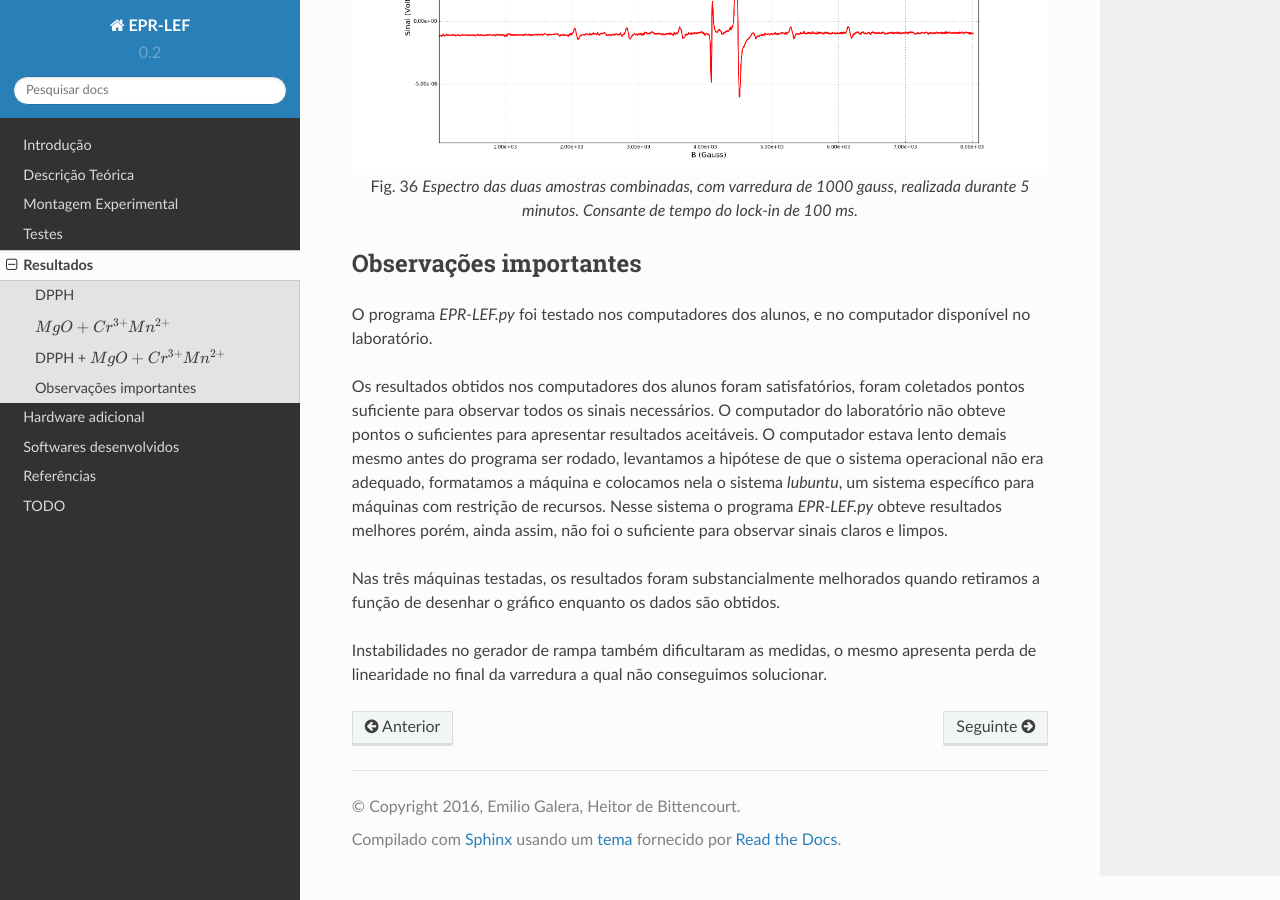
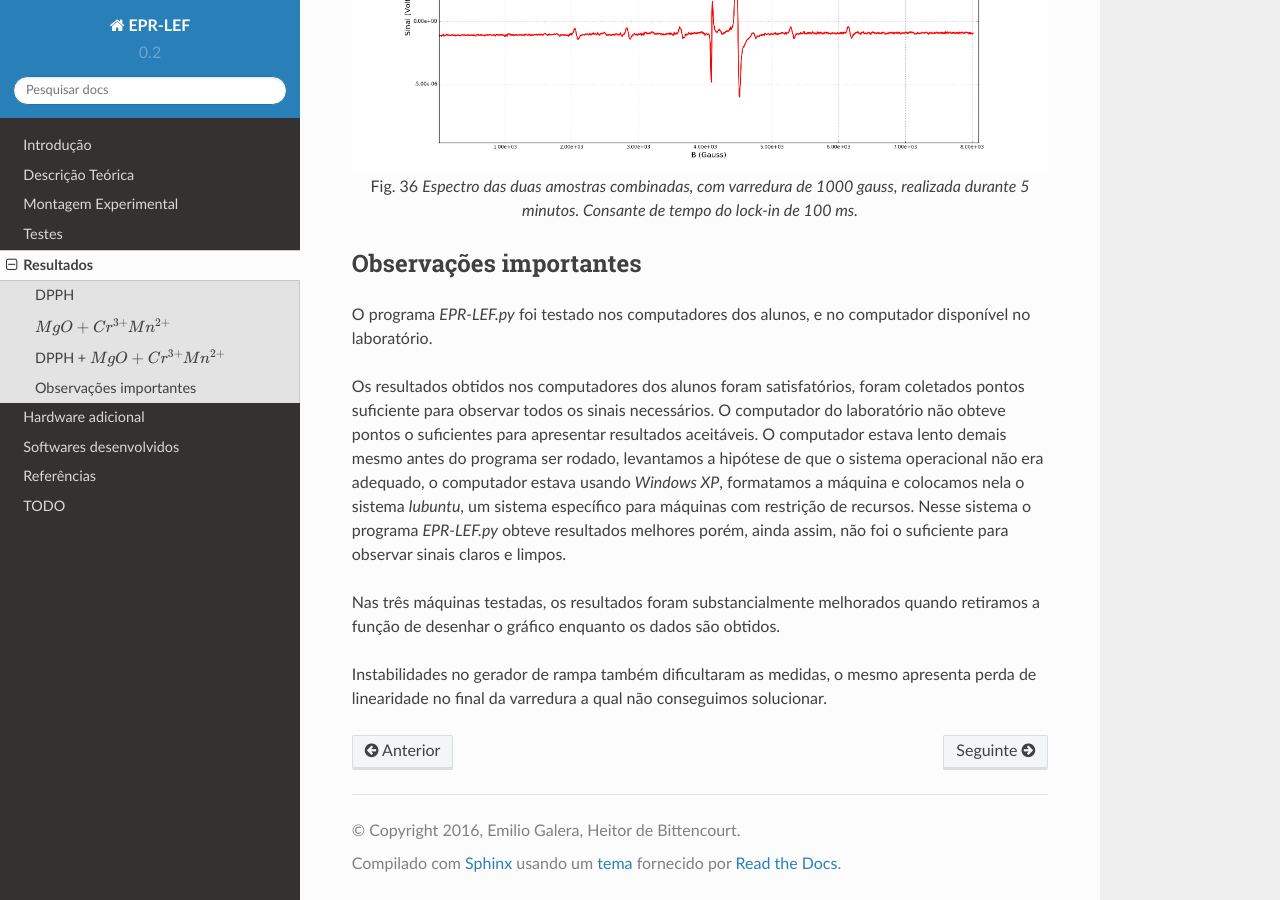
Before and after one commit to heitorPB/EPR-LEF, a Sphinx documentation site: the page built from doc/resultados.rst, in a window 1280 px wide and 900 px high, scrolled down 2819 px. Built offline with Sphinx 7.4.7 and the Read the Docs theme 2.0.0, drawn with Linux system fonts in a browser that asks for light colours.

Commit message:
pequena correção na parte final dos resultados

```diff
--- a/doc/resultados.rst
+++ b/doc/resultados.rst
@@ -95,10 +95,11 @@ coletados pontos suficiente para observar todos os sinais necessários. O
 computador do laboratório não obteve pontos o suficientes para apresentar
 resultados aceitáveis. O computador estava lento demais mesmo antes do programa
 ser rodado, levantamos a hipótese de que o sistema operacional não era
-adequado, formatamos a máquina e colocamos nela o sistema *lubuntu*, um sistema
-específico para máquinas com restrição de recursos. Nesse sistema o programa
-*EPR-LEF.py* obteve resultados melhores porém, ainda assim, não foi o
-suficiente para observar sinais claros e limpos.
+adequado, o computador estava usando *Windows XP*, formatamos a máquina e
+colocamos nela o sistema *lubuntu*, um sistema específico para máquinas com
+restrição de recursos. Nesse sistema o programa *EPR-LEF.py* obteve resultados
+melhores porém, ainda assim, não foi o suficiente para observar sinais claros e
+limpos.
 
 Nas três máquinas testadas, os resultados foram substancialmente melhorados
 quando retiramos a função de desenhar o gráfico enquanto os dados são obtidos.
```
